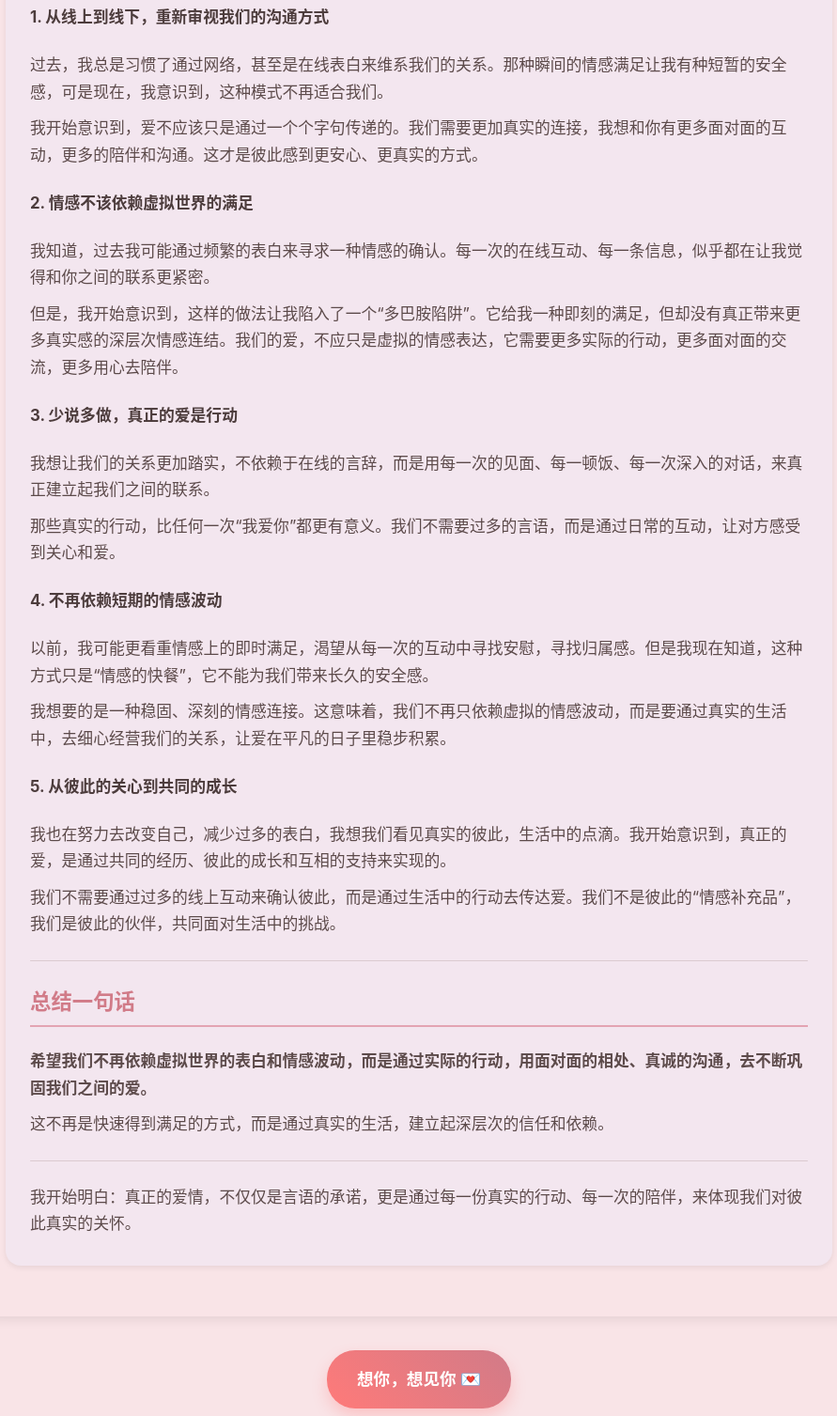
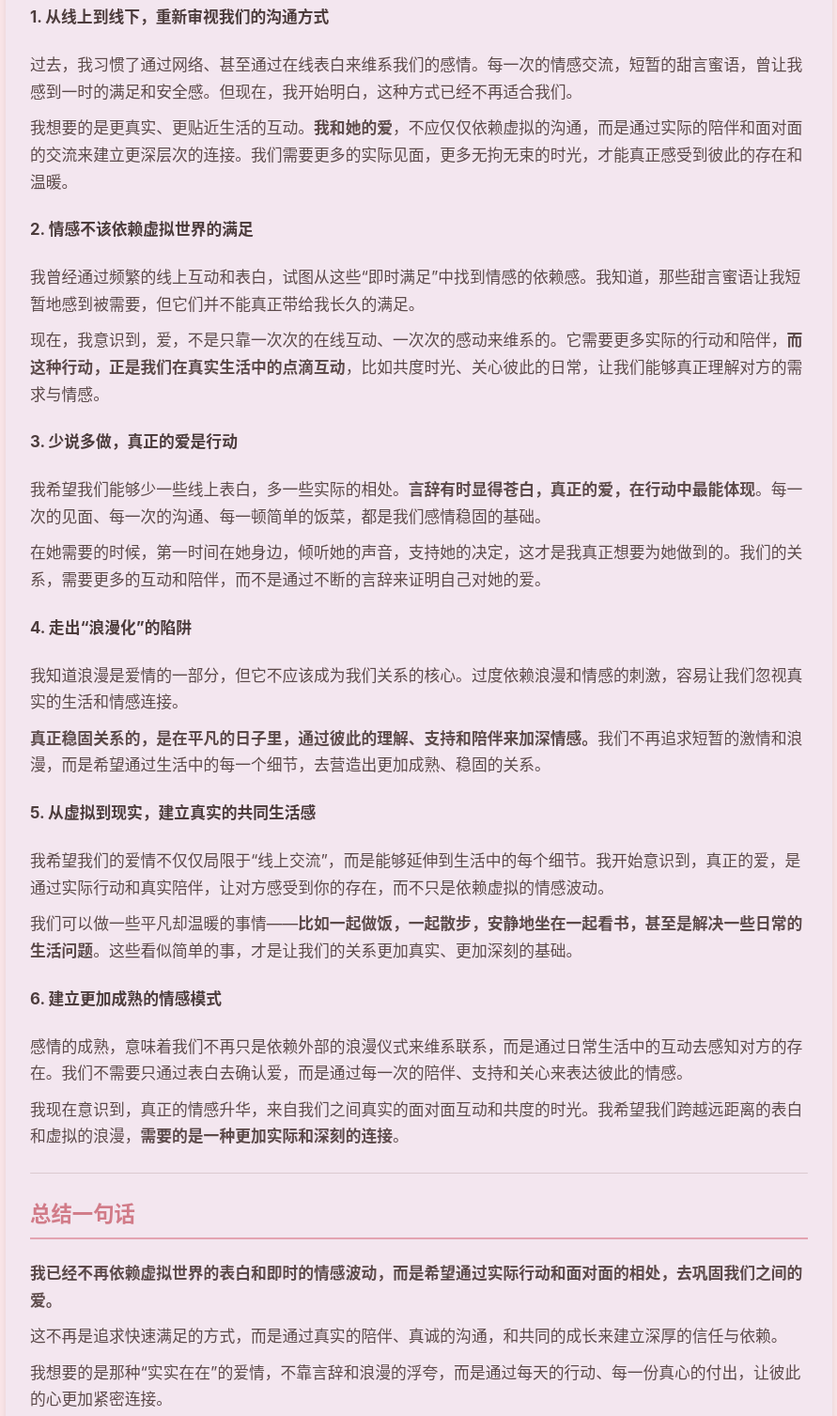
Before and after one commit to Ethannoma27/A-My-Love-Site-1.0NEW, a plain HTML site: page Eternal/6.8ILoveu/index.html in a window 1280 px wide. Shown: the part 178-1685 px from the top of the page at 94% size, without its empty margins (194-1085 px from the left). Drawn offline with Linux system fonts and the light colour scheme.

Commit message:
Replace Eternal/6.8ILoveu/index.html

```diff
--- a/Eternal/6.8ILoveu/index.html
+++ b/Eternal/6.8ILoveu/index.html
@@ -189,40 +189,42 @@ hr {
 </header>
 
 <main>
-<section class="chat-bubble">
-  <h3>我的心情小剧场——“改变情感模式的觉醒”</h3>
+  <section class="chat-bubble">
+    <h3>我的心情小剧场——“改变情感模式的觉醒”</h3>
 
-  <h4>1. <strong>从线上到线下，重新审视我们的沟通方式</strong></h4>
-  <p>过去，我总是习惯了通过网络，甚至是在线表白来维系我们的关系。那种瞬间的情感满足让我有种短暂的安全感，可是现在，我意识到，这种模式不再适合我们。</p>
-  <p>我开始意识到，爱不应该只是通过一个个字句传递的。我们需要更加真实的连接，我想和你有更多面对面的互动，更多的陪伴和沟通。这才是彼此感到更安心、更真实的方式。</p>
+    <h4>1. 从线上到线下，重新审视我们的沟通方式</h4>
+    <p>过去，我习惯了通过网络、甚至通过在线表白来维系我们的感情。每一次的情感交流，短暂的甜言蜜语，曾让我感到一时的满足和安全感。但现在，我开始明白，这种方式已经不再适合我们。</p>
+    <p>我想要的是更真实、更贴近生活的互动。<strong>我和她的爱</strong>，不应仅仅依赖虚拟的沟通，而是通过实际的陪伴和面对面的交流来建立更深层次的连接。我们需要更多的实际见面，更多无拘无束的时光，才能真正感受到彼此的存在和温暖。</p>
 
-  <h4>2. <strong>情感不该依赖虚拟世界的满足</strong></h4>
-  <p>我知道，过去我可能通过频繁的表白来寻求一种情感的确认。每一次的在线互动、每一条信息，似乎都在让我觉得和你之间的联系更紧密。</p>
-  <p>但是，我开始意识到，这样的做法让我陷入了一个“多巴胺陷阱”。它给我一种即刻的满足，但却没有真正带来更多真实感的深层次情感连结。我们的爱，不应只是虚拟的情感表达，它需要更多实际的行动，更多面对面的交流，更多用心去陪伴。</p>
+    <h4>2. 情感不该依赖虚拟世界的满足</h4>
+    <p>我曾经通过频繁的线上互动和表白，试图从这些“即时满足”中找到情感的依赖感。我知道，那些甜言蜜语让我短暂地感到被需要，但它们并不能真正带给我长久的满足。</p>
+    <p>现在，我意识到，爱，不是只靠一次次的在线互动、一次次的感动来维系的。它需要更多实际的行动和陪伴，<strong>而这种行动，正是我们在真实生活中的点滴互动</strong>，比如共度时光、关心彼此的日常，让我们能够真正理解对方的需求与情感。</p>
 
-  <h4>3. <strong>少说多做，真正的爱是行动</strong></h4>
-  <p>我想让我们的关系更加踏实，不依赖于在线的言辞，而是用每一次的见面、每一顿饭、每一次深入的对话，来真正建立起我们之间的联系。</p>
-  <p>那些真实的行动，比任何一次“我爱你”都更有意义。我们不需要过多的言语，而是通过日常的互动，让对方感受到关心和爱。</p>
+    <h4>3. 少说多做，真正的爱是行动</h4>
+    <p>我希望我们能够少一些线上表白，多一些实际的相处。<strong>言辞有时显得苍白，真正的爱，在行动中最能体现</strong>。每一次的见面、每一次的沟通、每一顿简单的饭菜，都是我们感情稳固的基础。</p>
+    <p>在她需要的时候，第一时间在她身边，倾听她的声音，支持她的决定，这才是我真正想要为她做到的。我们的关系，需要更多的互动和陪伴，而不是通过不断的言辞来证明自己对她的爱。</p>
 
-  <h4>4. <strong>不再依赖短期的情感波动</strong></h4>
-  <p>以前，我可能更看重情感上的即时满足，渴望从每一次的互动中寻找安慰，寻找归属感。但是我现在知道，这种方式只是“情感的快餐”，它不能为我们带来长久的安全感。</p>
-  <p>我想要的是一种稳固、深刻的情感连接。这意味着，我们不再只依赖虚拟的情感波动，而是要通过真实的生活中，去细心经营我们的关系，让爱在平凡的日子里稳步积累。</p>
+    <h4>4. 走出“浪漫化”的陷阱</h4>
+    <p>我知道浪漫是爱情的一部分，但它不应该成为我们关系的核心。过度依赖浪漫和情感的刺激，容易让我们忽视真实的生活和情感连接。</p>
+    <p><strong>真正稳固关系的，是在平凡的日子里，通过彼此的理解、支持和陪伴来加深情感。</strong>我们不再追求短暂的激情和浪漫，而是希望通过生活中的每一个细节，去营造出更加成熟、稳固的关系。</p>
 
-  <h4>5. <strong>从彼此的关心到共同的成长</strong></h4>
-  <p>我也在努力去改变自己，减少过多的表白，我想我们看见真实的彼此，生活中的点滴。我开始意识到，真正的爱，是通过共同的经历、彼此的成长和互相的支持来实现的。</p>
-  <p>我们不需要通过过多的线上互动来确认彼此，而是通过生活中的行动去传达爱。我们不是彼此的“情感补充品”，我们是彼此的伙伴，共同面对生活中的挑战。</p>
+    <h4>5. 从虚拟到现实，建立真实的共同生活感</h4>
+    <p>我希望我们的爱情不仅仅局限于“线上交流”，而是能够延伸到生活中的每个细节。我开始意识到，真正的爱，是通过实际行动和真实陪伴，让对方感受到你的存在，而不只是依赖虚拟的情感波动。</p>
+    <p>我们可以做一些平凡却温暖的事情——<strong>比如一起做饭，一起散步，安静地坐在一起看书，甚至是解决一些日常的生活问题</strong>。这些看似简单的事，才是让我们的关系更加真实、更加深刻的基础。</p>
 
-  <hr />
+    <h4>6. 建立更加成熟的情感模式</h4>
+    <p>感情的成熟，意味着我们不再只是依赖外部的浪漫仪式来维系联系，而是通过日常生活中的互动去感知对方的存在。我们不需要只通过表白去确认爱，而是通过每一次的陪伴、支持和关心来表达彼此的情感。</p>
+    <p>我现在意识到，真正的情感升华，来自我们之间真实的面对面互动和共度的时光。我希望我们跨越远距离的表白和虚拟的浪漫，<strong>需要的是一种更加实际和深刻的连接</strong>。</p>
 
-  <h3>总结一句话</h3>
-  <p><strong>希望我们不再依赖虚拟世界的表白和情感波动，而是通过实际的行动，用面对面的相处、真诚的沟通，去不断巩固我们之间的爱。</strong></p>
-  <p>这不再是快速得到满足的方式，而是通过真实的生活，建立起深层次的信任和依赖。</p>
+    <hr />
 
-  <hr />
+    <h3>总结一句话</h3>
+    <p><strong>我已经不再依赖虚拟世界的表白和即时的情感波动，而是希望通过实际行动和面对面的相处，去巩固我们之间的爱。</strong></p>
+    <p>这不再是追求快速满足的方式，而是通过真实的陪伴、真诚的沟通，和共同的成长来建立深厚的信任与依赖。</p>
+    <p>我想要的是那种“实实在在”的爱情，不靠言辞和浪漫的浮夸，而是通过每天的行动、每一份真心的付出，让彼此的心更加紧密连接。</p>
+  </section>
+</main>
 
-  <p>我开始明白：真正的爱情，不仅仅是言语的承诺，更是通过每一份真实的行动、每一次的陪伴，来体现我们对彼此真实的关怀。</p>
-</section>
-</main>
 
   <!-- 新增按钮 -->
  <div style="text-align:center; margin-top: 36px;">
@@ -246,7 +248,7 @@ hr {
     <span style="position: relative; z-index: 2;">
 
 
-      想你，想见你 💌
+      想你，想见你了 💌
     </span>
 
   </a>
```
